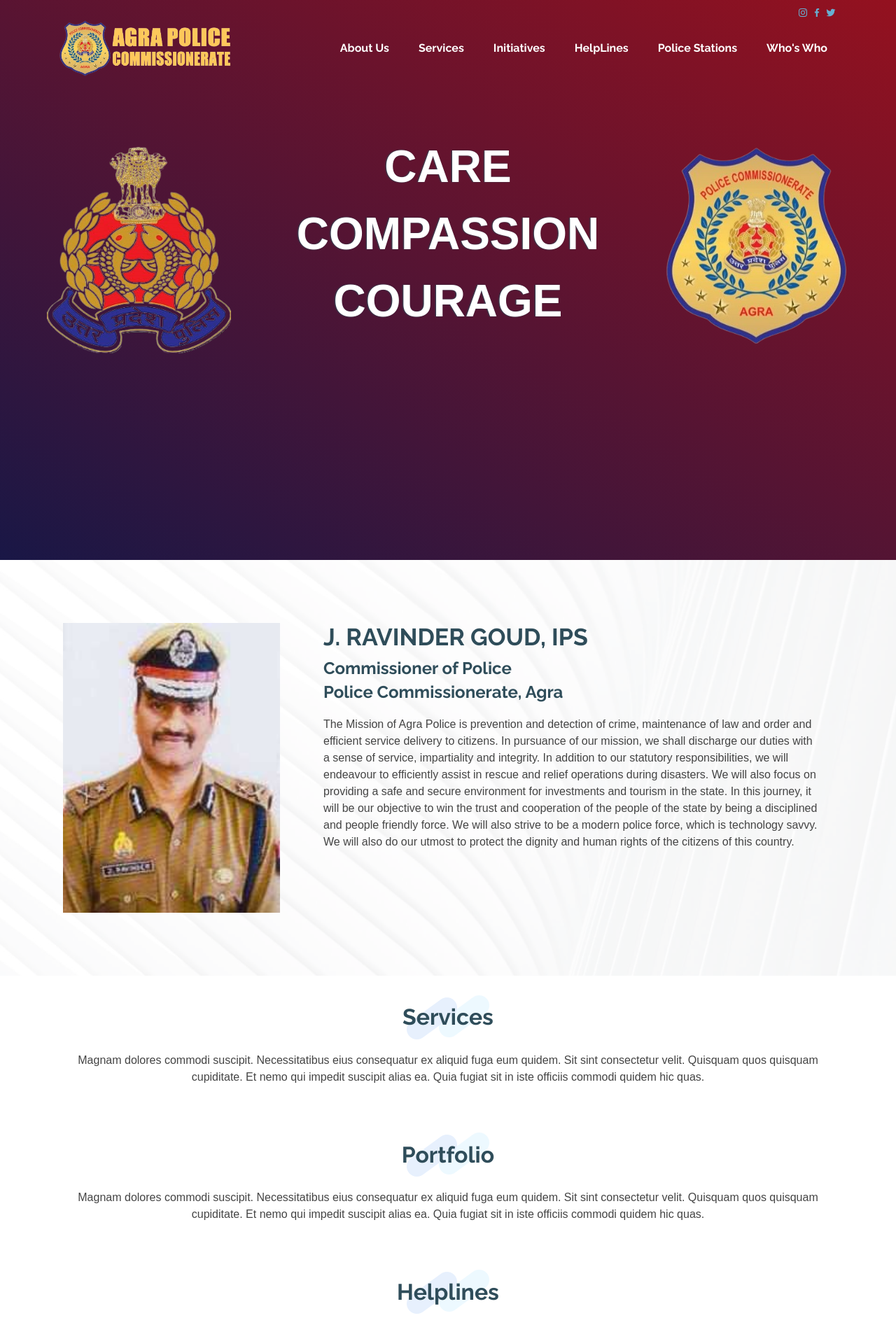
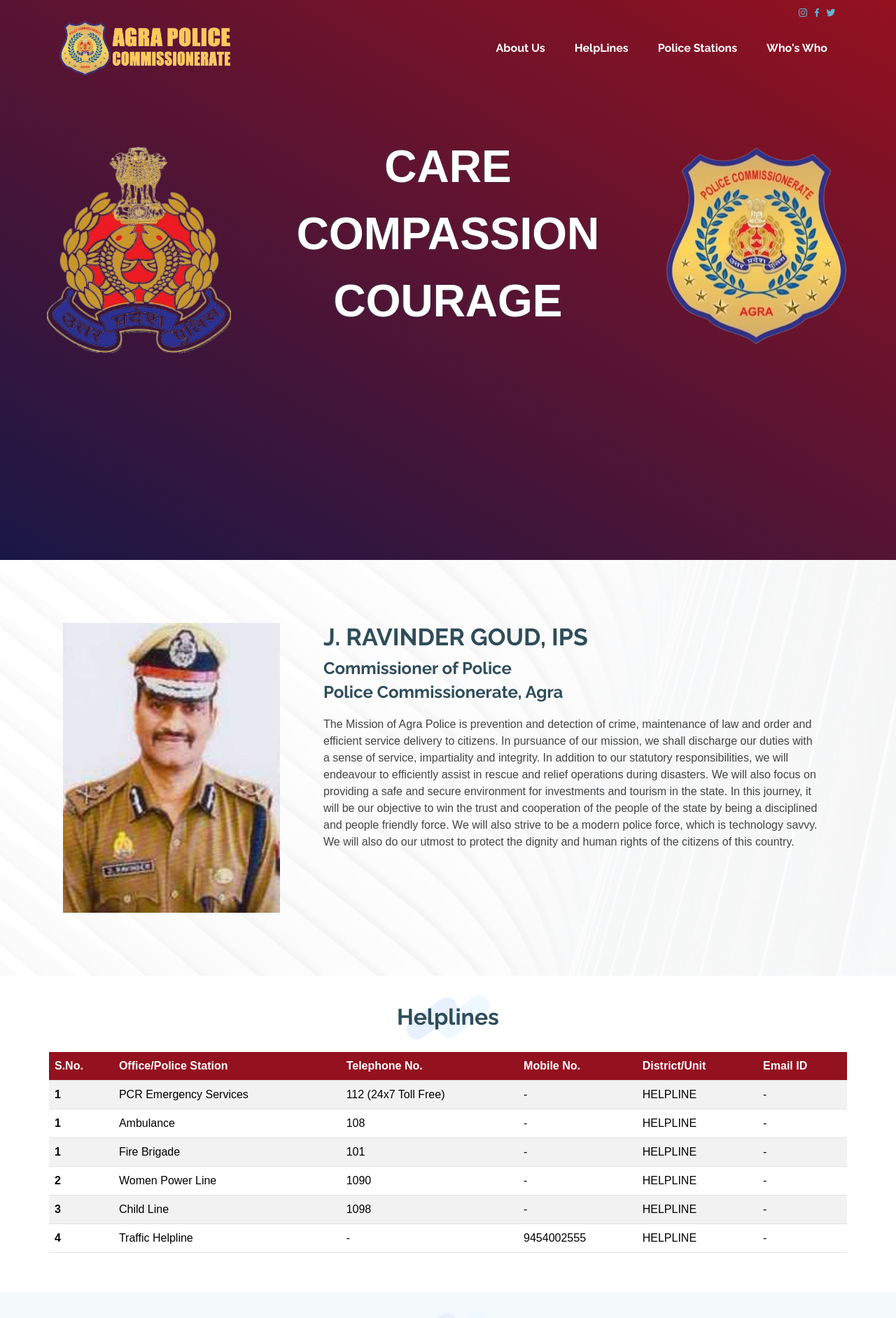
Before and after one commit to atulb29007/AgraPolice, a plain HTML site: page index.html in a window 1280 px wide. Shown: the top 1883 px of the page at 70% size. Drawn offline with Linux system fonts and the light colour scheme.

Commit message:
latest update

```diff
--- a/index.html
+++ b/index.html
@@ -51,8 +51,8 @@
         <ul>
           <!--<li><a class="nav-link scrollto active" href="#hero">Home</a></li>-->
           <li><a class="nav-link scrollto" href="#about">About Us</a></li>
-          <li><a class="nav-link scrollto" href="#services">Services</a></li>
-          <li><a class="nav-link scrollto" href="#portfolio">Initiatives</a></li>
+          <!--<li><a class="nav-link scrollto" href="#services">Services</a></li>
+          <li><a class="nav-link scrollto" href="#portfolio">Initiatives</a></li>-->
           <li><a class="nav-link scrollto" href="#team">HelpLines</a></li>
           <li><a class="nav-link scrollto" href="#stations">Police Stations</a></li>
           <!--<li class="dropdown"><a class="nav-link scrollto" href="#contact"><span>Contact Us</span> <i class="bi bi-chevron-down"></i></a>
@@ -168,13 +168,13 @@
     </section><!-- End About Section -->
 
     <!-- ======= Services Section ======= -->
-    <section id="services" class="services">
+    <!--<section id="services" class="services">
       <div class="container">
 
         <div class="section-title" data-aos="fade-in" data-aos-delay="100">
           <h2>Services</h2>
           <p>Magnam dolores commodi suscipit. Necessitatibus eius consequatur ex aliquid fuga eum quidem. Sit sint consectetur velit. Quisquam quos quisquam cupiditate. Et nemo qui impedit suscipit alias ea. Quia fugiat sit in iste officiis commodi quidem hic quas.</p>
-        </div>
+        </div>-->
 
         <!--<div class="row">
           <div class="col-md-6 col-lg-3 d-flex align-items-stretch mb-5 mb-lg-0">
@@ -211,8 +211,8 @@
 
         </div>-->
 
-      </div>
-    </section><!-- End Services Section -->
+      <!--</div>
+    </section>--><!-- End Services Section -->
 
     <!-- ======= Counts Section ======= -->
     <!--<section id="counts" class="counts  section-bg">
@@ -271,13 +271,13 @@
     </section>--><!-- End Cta Section -->
 
     <!-- ======= Portfolio Section ======= -->
-    <section id="portfolio" class="portfolio">
+    <!--<section id="portfolio" class="portfolio">
       <div class="container">
 
         <div class="section-title" data-aos="fade-in" data-aos-delay="100">
           <h2>Portfolio</h2>
           <p>Magnam dolores commodi suscipit. Necessitatibus eius consequatur ex aliquid fuga eum quidem. Sit sint consectetur velit. Quisquam quos quisquam cupiditate. Et nemo qui impedit suscipit alias ea. Quia fugiat sit in iste officiis commodi quidem hic quas.</p>
-        </div>
+        </div>-->
 
         <!--<div class="row" data-aos="fade-in">
           <div class="col-lg-12 d-flex justify-content-center">
@@ -384,8 +384,8 @@
 
         </div>-->
 
-      </div>
-    </section><!-- End Portfolio Section -->
+      <!--</div>
+    </section>--><!-- End Portfolio Section -->
 
 
 
```
